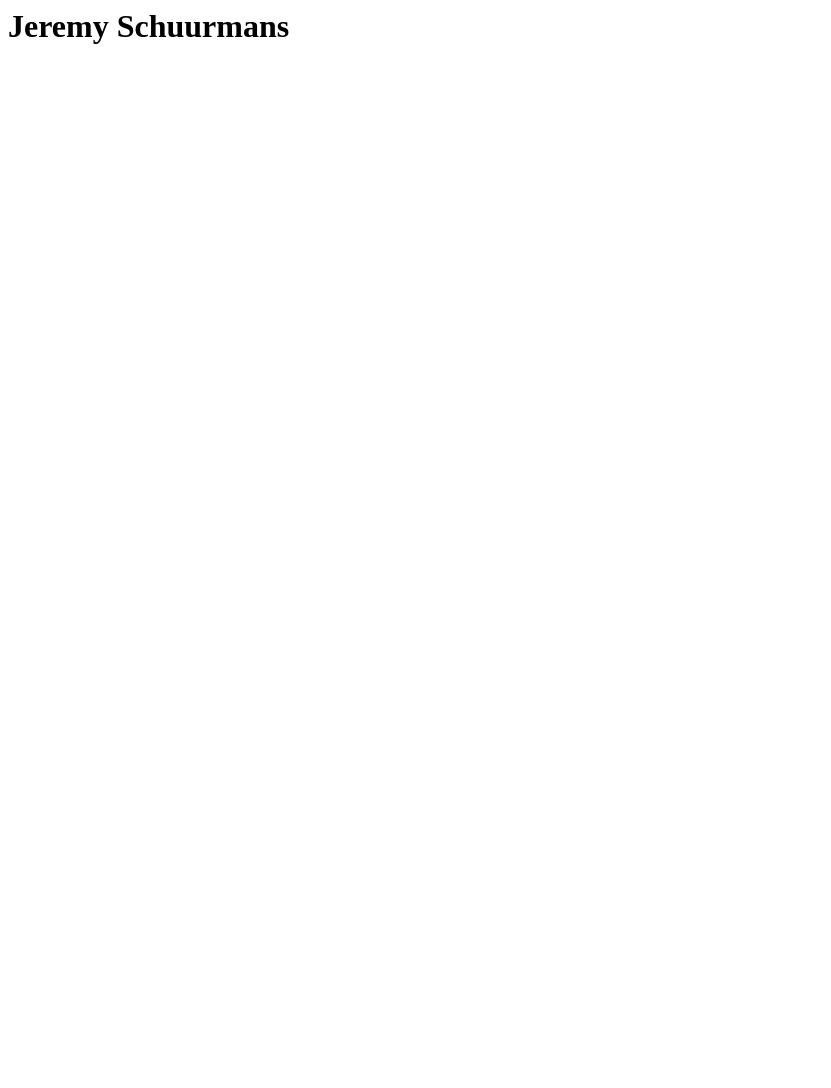
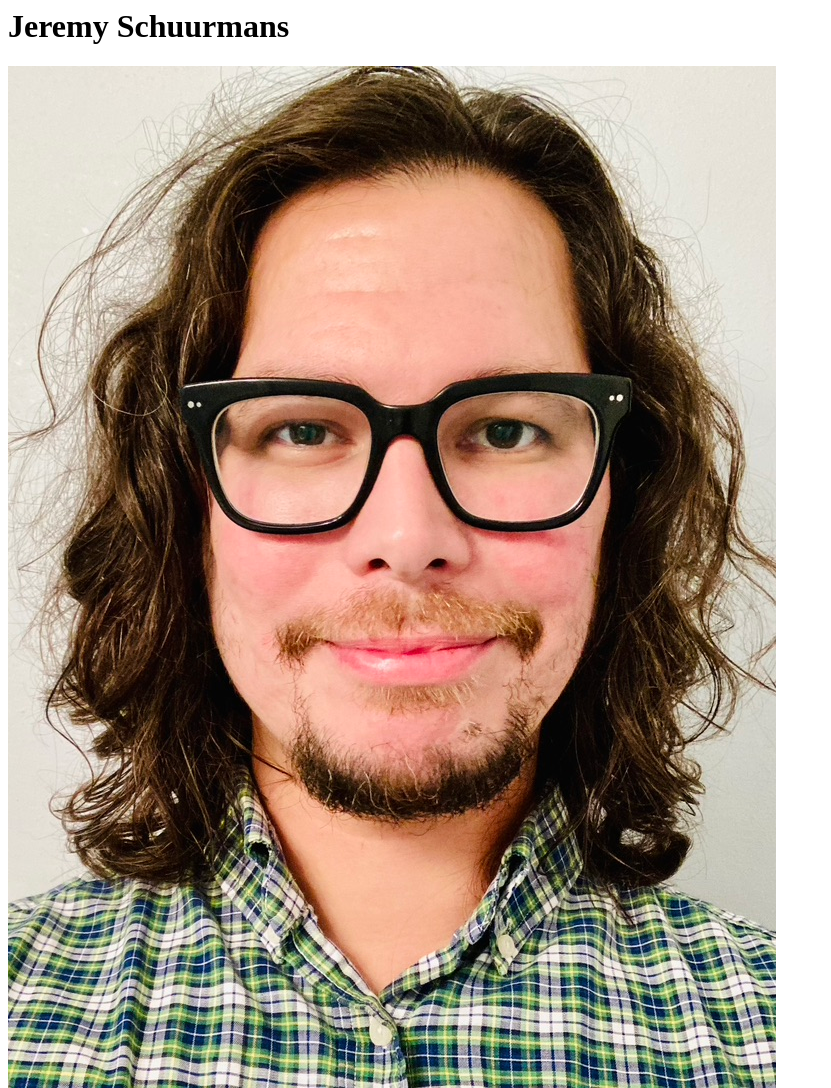
Before and after one commit to jeremyschuurmans/jeremy_schuurmans_dot_com, a plain HTML site: page index.html in a window 1280 px wide. Shown: the whole page, without its empty margins (0-831 px from the left). Before the commit the page ends 800 px from the top, so only its background shows below. Drawn offline with Linux system fonts and the light colour scheme.

Commit message:
add headshot

```diff
--- a/index.html
+++ b/index.html
@@ -3,6 +3,7 @@
 <body>
   <main>
     <h1>Jeremy Schuurmans</h1>
+    <img src="assets/headshot.jpg">
   </main>
 </body>
 
```
Also changed, not shown: assets/headshot.jpg (added).
